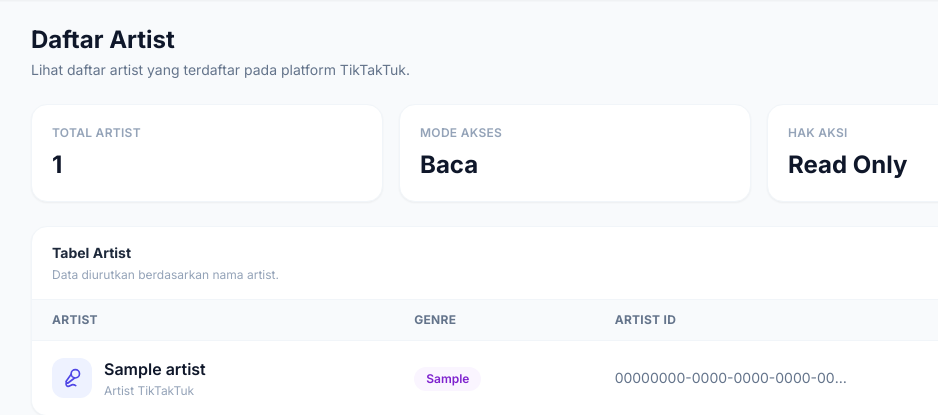
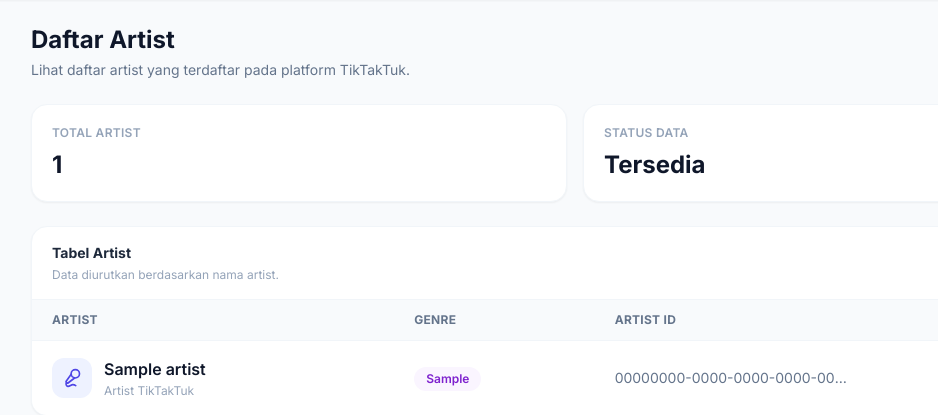
Before and after one commit to Aforambis/TikTakTuk-D14, a Django app: page /artists/ in a window 1280 px wide. Shown: the part 109-524 px from the top of the page, without its empty margins (65-1003 px from the left). Run offline with Django 5.2, Linux system fonts and the light colour scheme; tables that the repository leaves empty hold one stand-in row (values such as "Sample post"); some libraries are stand-ins or nearby versions.

Commit message:
update artist and events

```diff
--- a/templates/artists/artist_list.html
+++ b/templates/artists/artist_list.html
@@ -30,23 +30,16 @@
   </div>
 
 <!-- Stats -->
-  <div class="grid gap-4 md:grid-cols-3">
+<div class="grid gap-4 md:grid-cols-2">
   <div class="rounded-2xl border border-slate-100 bg-white p-5 shadow-sm">
     <p class="text-xs font-semibold uppercase tracking-wide text-slate-400">Total Artist</p>
     <p class="mt-2 text-2xl font-bold text-slate-900">{{ artists|length }}</p>
   </div>
 
   <div class="rounded-2xl border border-slate-100 bg-white p-5 shadow-sm">
-      <p class="text-xs font-semibold uppercase tracking-wide text-slate-400">Mode Akses</p>
+    <p class="text-xs font-semibold uppercase tracking-wide text-slate-400">Status Data</p>
     <p class="mt-2 text-2xl font-bold text-slate-900">
-        {% if can_manage %}Kelola{% else %}Baca{% endif %}
-      </p>
-    </div>
-
-    <div class="rounded-2xl border border-slate-100 bg-white p-5 shadow-sm">
-      <p class="text-xs font-semibold uppercase tracking-wide text-slate-400">Hak Aksi</p>
-      <p class="mt-2 text-2xl font-bold text-slate-900">
-        {% if can_manage %}Admin{% else %}Read Only{% endif %}
+      {% if artists %}Tersedia{% else %}Belum Ada{% endif %}
     </p>
   </div>
 </div>
```
Also changed, not shown: templates/events/my_events.html (+3 -8 lines). Lines whose indentation alone changed are shown as unchanged.
